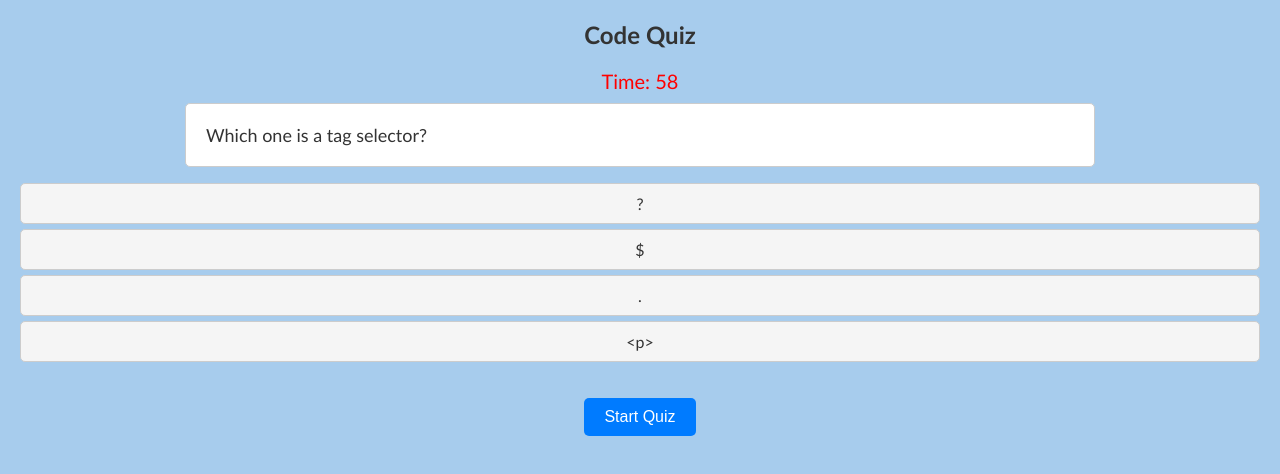
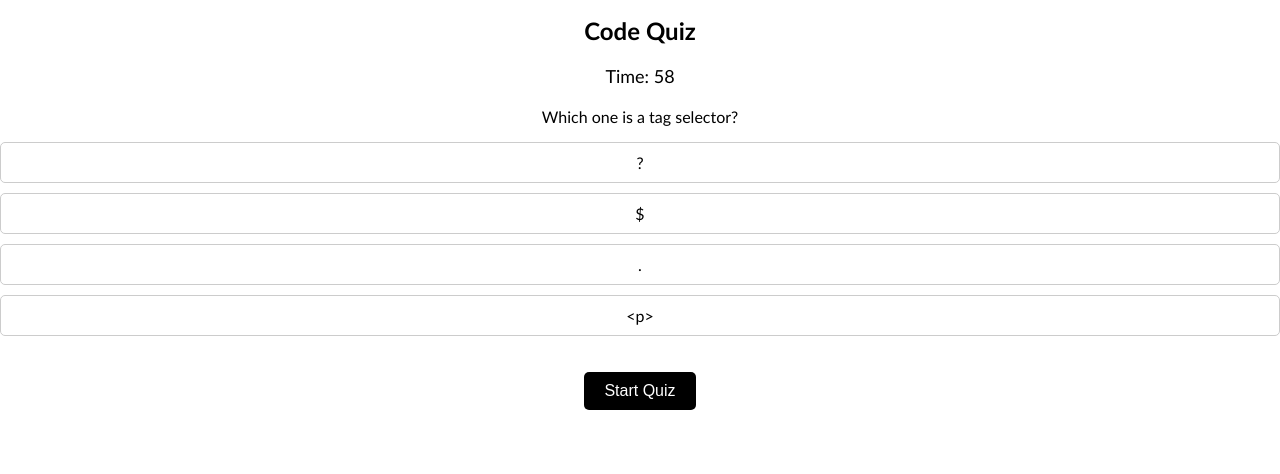
Before and after one commit to PhenolLully/code-quiz, a plain HTML site: page index.html in a window 1280 px wide. Both pictures are taken after a click on the button "Start Quiz". Drawn offline with Linux system fonts and the light colour scheme.

Commit message:
Created CSS and centered items

```diff
--- a/assets/css/styles.css
+++ b/assets/css/styles.css
@@ -1,105 +1,67 @@
 
-body, h1, p {
+body {
+  font-family: 'Trebuchet MS', 'Lucida Sans Unicode', 'Lucida Grande', 'Lucida Sans', Arial, sans-serif;
   margin: 0;
+  padding: 0;
+  background-color: white;
+  text-align: center;
+
+}
+
+#quiz-container {
+  width: 80%;
+  max-width: 600px;
+  margin: 20px auto;
+  padding: 20px;
+  border: 1px solid #ccc;
+  border-radius: 8px;
+  background-color: #f9f9f9;
+}
+
+
+
+h1 {
+  font-size: 24px;
+  margin-bottom: 20px;
+  text-align: center;
+}
+
+ul {
+  list-style: none;
   padding: 0;
 }
 
-  body {
-    font-family: 'Trebuchet MS', 'Lucida Sans Unicode', 'Lucida Grande', 'Lucida Sans', Arial, sans-serif;
-    background-color: #A7CCED;
-    text-align: center;
-    padding: 20px;
+li {
+  margin-bottom: 10px;
+  cursor: pointer;
+  border: 1px solid #ccc;
+  border-radius: 5px;
+  padding: 10px;
+  transition: background-color 0.3s;
 }
 
-  h1 {
-    font-size: 24px;
-    color: #333;
-    margin-bottom: 20px;
+li:hover {
+  background-color: #f0f0f0;
 }
 
-  #timer {
-    font-size: 20px;
-    color: red;
-    margin-bottom: 10px;
-  }
-
-  #question {
-    background-color: #fff;
-    border: 1px solid #ccc;
-    padding: 20px;
-    border-radius: 5px;
-    margin: 0 auto;
-    width: 70%;
-    text-align: left;
-    font-size: 18px;
-    color: #333;
-  }
-
-  #answers {
-    list-style-type: none;
-    padding: 0;
-  }
-
-  #answers li {
-    margin: 5px 0;
-    padding: 10px;
-    background-color: #f5f5f5;
-    border: 1px solid #ccc;
-    border-radius: 5px;
-    cursor: pointer;
+button {
+  padding: 10px 20px;
   font-size: 16px;
-    color: #333;
-  }
-
-  #answers li:hover {
-    background-color: #e0e0e0;
-  }
-
-  #start-quiz {
-    background-color: #007bff;
-    color: #fff;
-    font-size: 16px;
-    padding: 10px 20px;
+  background-color: black;
+  color: white;
   border: none;
   border-radius: 5px;
   cursor: pointer;
   margin-top: 20px;
 }
 
-  #start-quiz:hover {
-    background-color: #0056b3;
+#timer {
+  font-size: 18px;
+  margin-bottom: 20px;
+  text-align: center;
 }
 
-  #score-section {
-    display: none;
-    margin-top: 20px;
-    font-size: 18px;
+p {
+  font-size: 16px;
+  margin-top: 10px;
 }
-
-  label {
-    display: block;
-    margin-bottom: 5px;
-  }
-
-  #initials {
-    width: 100%;
-    padding: 5px;
-    border: 1px solid #ccc;
-    border-radius: 5px;
-    margin-bottom: 10px;
-    font-size: 16px;
-  }
-
-  #submit-score {
-    background-color: #007bff;
-    color: #fff;
-    font-size: 16px;
-    padding: 10px 20px;
-    border: none;
-    border-radius: 5px;
-    cursor: pointer;
-  }
-
-  #submit-score:hover {
-    background-color: #0C335D;
-  }
```
Lines whose indentation alone changed are shown as unchanged.
